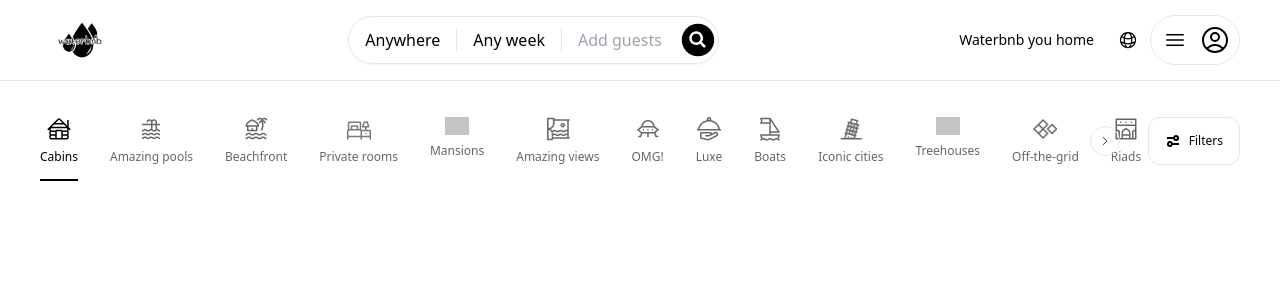
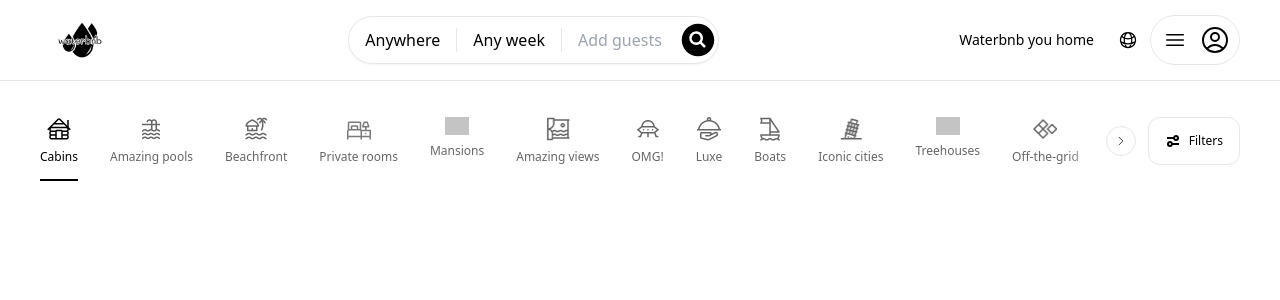
Before and after one commit to simzub/Waterbnb, a Next.js app: page / in a window 1280 px wide. Shown: the top 300 px of the page. Built offline with nearby package versions, Linux system fonts and the light colour scheme; grey boxes are pictures that could not be loaded.

Commit message:
fixed filter icons

```diff
--- a/components/Filters.tsx
+++ b/components/Filters.tsx
@@ -145,44 +145,58 @@
         left: newScrollPos,
         behavior: 'smooth',
       });
-      console.log(container);
     }
   };
 
   useEffect(() => {
     const container = containerRef.current;
     if (container) {
-      setShowLeftIcon(container.scrollLeft > 0);
-      setShowRightIcon(
-        container.scrollLeft < container.scrollWidth - container.clientWidth
-      );
+      if (scrollPos !== 0) {
+        setShowLeftIcon(true);
+      } else setShowLeftIcon(false);
+      if (scrollPos + container.clientWidth === container.scrollWidth) {
+        setShowRightIcon(false);
+      } else setShowRightIcon(true);
     }
-    console.log(scrollPos);
+    console.log(`scrollPos`, scrollPos);
+    console.log(`container.scrollLeft`, container.scrollLeft);
+    console.log(`container.scrollWidth`, container.scrollWidth);
+    console.log(`container.clientWidth`, container.clientWidth);
   }, [scrollPos]);
-
-  // className={`flex border-b-2 border-transparent gap-8 hover:border-inherit ${
-  //   selectedFilter === image ? 'opacity-100' : 'opacity-60'
-  // }`}
 
   return (
     <div className="relative mt-5 px-10">
+      {showLeftIcon && (
+        <div className="h-full items-center flex absolute z-10 ">
+          <div
+            onClick={handleScrollLeft}
+            className="h-full flex items-center bg-white"
+          >
+            <div className="border p-2 rounded-full  cursor-pointer ">
+              <LeftIcon />
+            </div>
+          </div>
+          <div className="h-full w-10 block box-border bg-gradient-to-r from-white to-transparent"></div>
+        </div>
+      )}
       <div className="flex justify-between">
         <div
           ref={containerRef}
-          className="flex gap-8 flex-nowrap overflow-hidden scroll-smooth"
+          className="flex gap-8 flex-nowrap overflow-hidden"
         >
           {imagesArray.map((image) => (
             <div
               key={image}
-              className={`flex border-b-2  gap-8 hover:border-inherit ${
+              className={`flex border-b-2  gap-8  ${
                 selectedFilter === image
                   ? 'border-current'
-                  : 'border-transparent'
+                  : 'border-transparent hover:border-inherit'
               }`}
             >
               <label className="mt-3 mb-[10px] py-1 cursor-pointer">
                 <span
                   onClick={() => setSelectedFilter(image)}
+                  // className="flex gap-2 flex-col items-center"
                   className={`flex gap-2 flex-col items-center ${
                     selectedFilter === image ? 'opacity-100' : 'opacity-60'
                   }  hover:opacity-100 transition-opacity `}
@@ -196,7 +210,7 @@
             </div>
           ))}
         </div>
-        <div className="flex items-center">
+        <div className="flex items-center pl-6 ">
           <div className="flex h-12 border px-4 items-center rounded-xl cursor-pointer">
             <span className="flex py-2 justify-center gap-2 items-center">
               <FilterIcon />
@@ -205,23 +219,16 @@
           </div>
         </div>
       </div>
-      {showLeftIcon && (
-        <div
-          onClick={handleScrollLeft}
-          className="absolute top-1/2 transform -translate-y-1/2 cursor-pointer"
-        >
-          <div className="border p-2 rounded-full">
-            <LeftIcon />
-          </div>
-        </div>
-      )}
       {showRightIcon && (
-        <div
-          onClick={handleScrollRight}
-          className="absolute right-40 top-1/2 transform -translate-y-1/2 cursor-pointer"
-        >
-          <div className="border p-2 rounded-full ">
-            <RightIcon />
+        <div className="absolute flex right-36 h-full top-1/2 transform -translate-y-1/2 z-10">
+          <div className="h-full w-10 block box-border bg-gradient-to-l from-white to-transparent"></div>
+          <div
+            onClick={handleScrollRight}
+            className="h-full bg-white flex items-center"
+          >
+            <div className="border p-2 rounded-full cursor-pointer">
+              <RightIcon />
+            </div>
           </div>
         </div>
       )}
```
